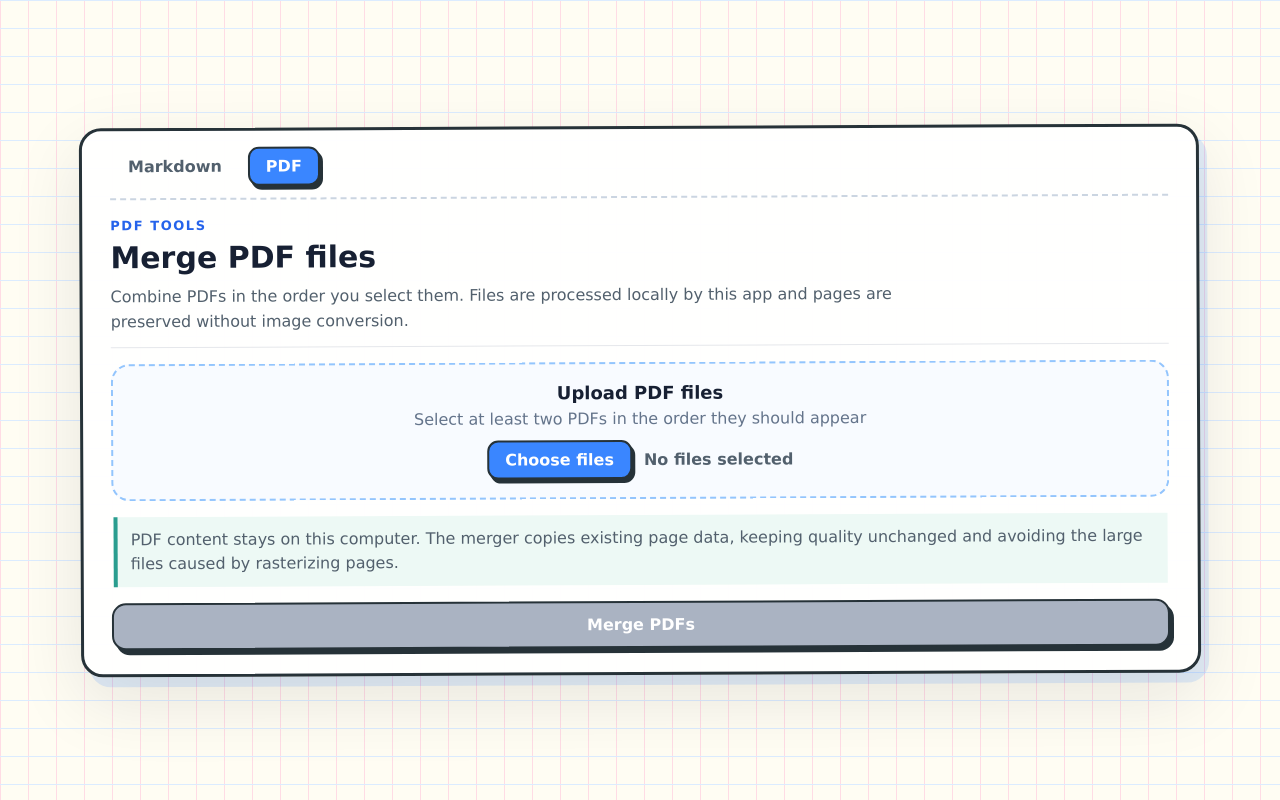
After one commit to Deepankarkr/markdown-to-word-docx-w.UI, a Flask app: page /pdf in a window 1280 px wide. The commit adds this page. Run offline with Flask 3, Linux system fonts and the light colour scheme; some libraries are stand-ins or nearby versions.

Commit message:
updates-5

```diff
--- a/app.py
+++ b/app.py
@@ -18,6 +18,7 @@ from flask import Flask, render_template, request, send_file
 from markdown import markdown
 from markupsafe import Markup
 from pygments.formatters import HtmlFormatter
+from pypdf import PdfReader, PdfWriter
 from reportlab.lib import colors
 from reportlab.lib.enums import TA_CENTER
 from reportlab.lib.pagesizes import A4
@@ -31,6 +32,7 @@ from reportlab.platypus import PageBreak, Paragraph, SimpleDocTemplate, Spacer,
 app = Flask(__name__)
 app.config["MAX_CONTENT_LENGTH"] = 32 * 1024 * 1024
 ALLOWED_EXTENSIONS = {"md", "markdown", "txt"}
+PDF_EXTENSION = "pdf"
 INK, PAPER = "263238", "FFFDF3"
 ACCENTS = ["E85D75", "3A86FF", "2A9D8F", "F4A261", "8E6CCF", "E76F51"]
 PASTELS = ["FFE1E8", "DDEEFF", "DDF4EC", "FFF0CC", "ECE2FF", "FFE5D5"]
@@ -63,6 +65,26 @@ def clean_name(filename):
     leaf_name = (filename or "document.md").replace("\\", "/").rsplit("/", 1)[-1]
     leaf_name = "".join(char for char in leaf_name if ord(char) >= 32).strip()
     return Path(leaf_name or "document.md").stem or "document"
+
+
+def is_pdf(filename):
+    return "." in filename and filename.rsplit(".", 1)[1].lower() == PDF_EXTENSION
+
+
+def merge_pdf_files(files):
+    """Merge PDF page streams without rendering or recompressing their contents."""
+    writer = PdfWriter()
+    for file in files:
+        reader = PdfReader(file.stream, strict=False)
+        if reader.is_encrypted:
+            raise ValueError(f'"{file.filename}" is password protected.')
+        writer.append(reader)
+
+    output = io.BytesIO()
+    writer.write(output)
+    writer.close()
+    output.seek(0)
+    return output
 
 
 def seeded_rng(text):
@@ -549,6 +571,35 @@ def index():
     return render_template("index.html")
 
 
+@app.route("/pdf")
+def pdf_tools():
+    return render_template("pdf.html")
+
+
+@app.post("/merge-pdf")
+def merge_pdfs():
+    files = request.files.getlist("pdf_files")
+    valid = [file for file in files if file and file.filename and is_pdf(file.filename)]
+    if len(valid) < 2:
+        return render_template("pdf.html", error="Please select at least two PDF files."), 400
+
+    try:
+        output = merge_pdf_files(valid)
+    except (ValueError, OSError, EOFError) as exc:
+        return render_template("pdf.html", error=f"Could not merge the PDFs: {exc}"), 400
+    except Exception:
+        return render_template(
+            "pdf.html", error="Could not merge the PDFs. Check that every file is a valid, unprotected PDF."
+        ), 400
+
+    return send_file(
+        output,
+        as_attachment=True,
+        download_name="merged_document.pdf",
+        mimetype="application/pdf",
+    )
+
+
 @app.post("/view")
 def view_markdown():
     files = request.files.getlist("files")
--- a/requirements.txt
+++ b/requirements.txt
@@ -5,3 +5,4 @@ beautifulsoup4==4.12.3
 Werkzeug==3.0.3
 reportlab==4.2.5
 Pygments==2.18.0
+pypdf==5.4.0
--- a/static/style.css
+++ b/static/style.css
@@ -23,6 +23,35 @@ body {
   padding: 24px 28px;
   border: 3px solid #263238;
   transform: rotate(-0.25deg);
+}
+
+.navbar {
+  display: flex;
+  gap: 8px;
+  margin: -8px 0 18px;
+  padding-bottom: 12px;
+  border-bottom: 2px dashed #cbd5e1;
+}
+
+.nav-link {
+  padding: 8px 16px;
+  border: 2px solid transparent;
+  border-radius: 11px;
+  color: #52606d;
+  font-weight: 800;
+  text-decoration: none;
+}
+
+.nav-link:hover {
+  background: #eef6ff;
+  color: #2563eb;
+}
+
+.nav-link.active {
+  border-color: #263238;
+  background: #3a86ff;
+  color: #fff;
+  box-shadow: 3px 4px 0 #263238;
 }
 
 .header {
@@ -165,7 +194,8 @@ h1 {
   font-weight: 800;
 }
 
-.selected-files ul {
+.selected-files ul,
+.selected-files ol {
   display: grid;
   grid-template-columns: repeat(2, minmax(0, 1fr));
   gap: 5px 18px;
@@ -293,6 +323,23 @@ button:hover {
   box-shadow: 2px 3px 0 #263238;
 }
 
+button:disabled,
+button:disabled:hover {
+  background: #aab3c2;
+  cursor: not-allowed;
+  transform: none;
+  box-shadow: 4px 5px 0 #263238;
+}
+
+.privacy-note {
+  margin: 16px 2px;
+  padding: 11px 13px;
+  border-left: 4px solid #2a9d8f;
+  background: #edf9f5;
+  color: #52606d;
+  line-height: 1.5;
+}
+
 .actions {
   display: grid;
   grid-template-columns: 1fr auto;
--- a/templates/index.html
+++ b/templates/index.html
@@ -8,6 +8,10 @@
 </head>
 <body>
   <main class="card">
+    <nav class="navbar" aria-label="Tools">
+      <a class="nav-link active" href="/" aria-current="page">Markdown</a>
+      <a class="nav-link" href="/pdf">PDF</a>
+    </nav>
     <div class="header">
       <div>
         <p class="eyebrow">Markdown to Word</p>
--- /dev/null
+++ b/templates/pdf.html
@@ -0,0 +1,77 @@
+<!doctype html>
+<html lang="en">
+<head>
+  <meta charset="utf-8">
+  <meta name="viewport" content="width=device-width, initial-scale=1">
+  <title>Merge PDF Files</title>
+  <link rel="stylesheet" href="{{ url_for('static', filename='style.css') }}">
+</head>
+<body>
+  <main class="card">
+    <nav class="navbar" aria-label="Tools">
+      <a class="nav-link" href="/">Markdown</a>
+      <a class="nav-link active" href="/pdf" aria-current="page">PDF</a>
+    </nav>
+
+    <div class="header">
+      <div>
+        <p class="eyebrow">PDF tools</p>
+        <h1>Merge PDF files</h1>
+        <p class="intro">Combine PDFs in the order you select them. Files are processed locally by this app and pages are preserved without image conversion.</p>
+      </div>
+    </div>
+
+    {% if error %}
+      <div class="error">{{ error }}</div>
+    {% endif %}
+
+    <form action="/merge-pdf" method="post" enctype="multipart/form-data">
+      <label class="upload-box">
+        <input id="pdf-files" class="file-input" type="file" name="pdf_files" accept=".pdf,application/pdf" multiple required>
+        <span class="upload-title">Upload PDF files</span>
+        <span class="upload-help">Select at least two PDFs in the order they should appear</span>
+        <span class="file-picker-row">
+          <span class="file-picker-button">Choose files</span>
+          <span id="file-summary" class="file-summary" aria-live="polite">No files selected</span>
+        </span>
+      </label>
+
+      <div id="selected-files" class="selected-files" hidden>
+        <div class="selected-files-heading">
+          <strong>Merge order</strong>
+          <span id="file-count"></span>
+        </div>
+        <ol id="file-list"></ol>
+      </div>
+
+      <p class="privacy-note">PDF content stays on this computer. The merger copies existing page data, keeping quality unchanged and avoiding the large files caused by rasterizing pages.</p>
+      <button id="merge-button" type="submit" disabled>Merge PDFs</button>
+    </form>
+  </main>
+
+  <script>
+    const fileInput = document.getElementById('pdf-files');
+    const fileSummary = document.getElementById('file-summary');
+    const selectedFiles = document.getElementById('selected-files');
+    const fileCount = document.getElementById('file-count');
+    const fileList = document.getElementById('file-list');
+    const mergeButton = document.getElementById('merge-button');
+
+    fileInput.addEventListener('change', () => {
+      const files = Array.from(fileInput.files);
+      selectedFiles.hidden = files.length === 0;
+      mergeButton.disabled = files.length < 2;
+      fileSummary.textContent = files.length === 0
+        ? 'No files selected'
+        : `${files.length} ${files.length === 1 ? 'file' : 'files'} selected`;
+      fileCount.textContent = files.length;
+      fileList.replaceChildren(...files.map(file => {
+        const item = document.createElement('li');
+        item.textContent = file.name;
+        item.title = file.name;
+        return item;
+      }));
+    });
+  </script>
+</body>
+</html>
```
Also changed, not shown: templates/viewer.html (+22 -11 lines), README.md.
